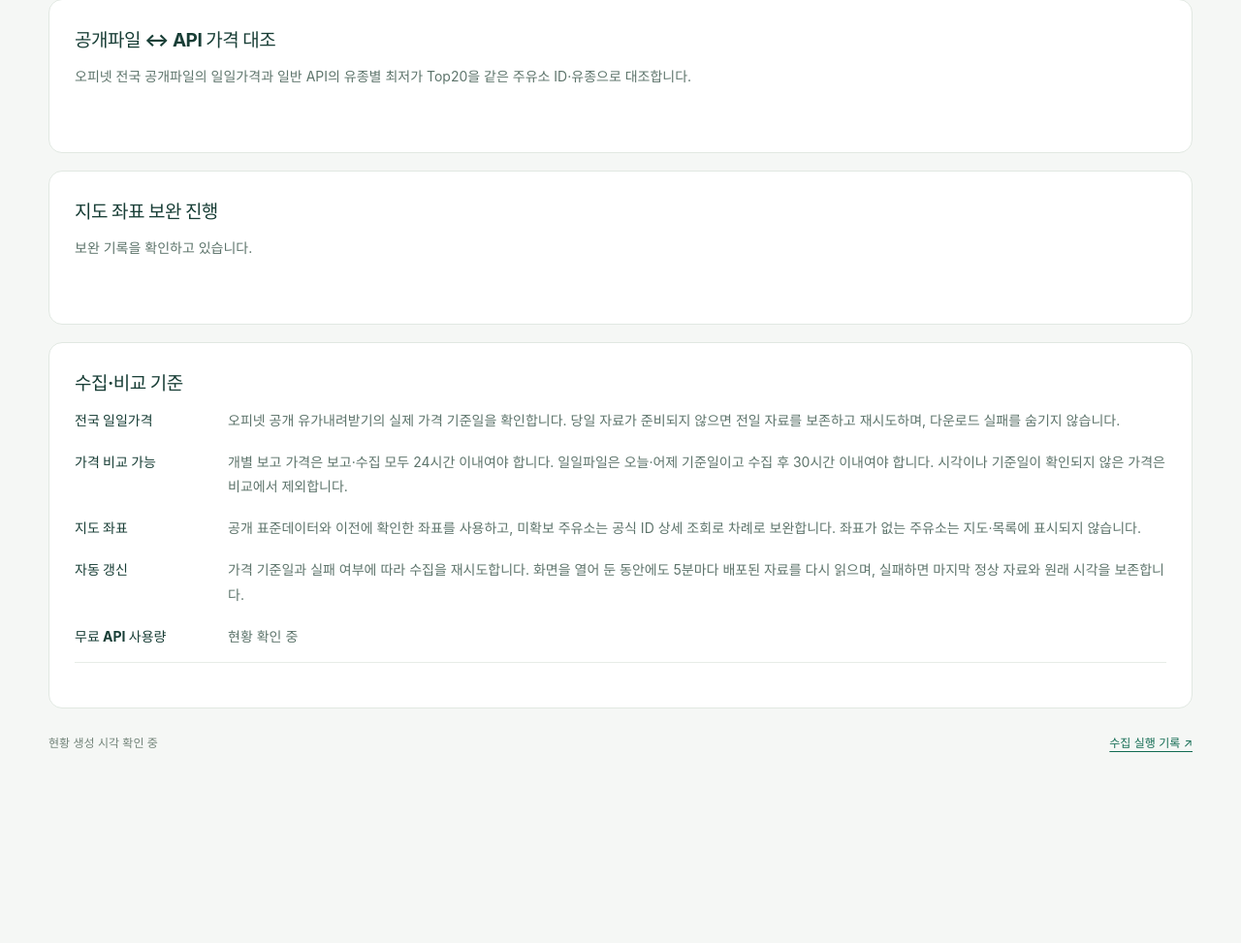
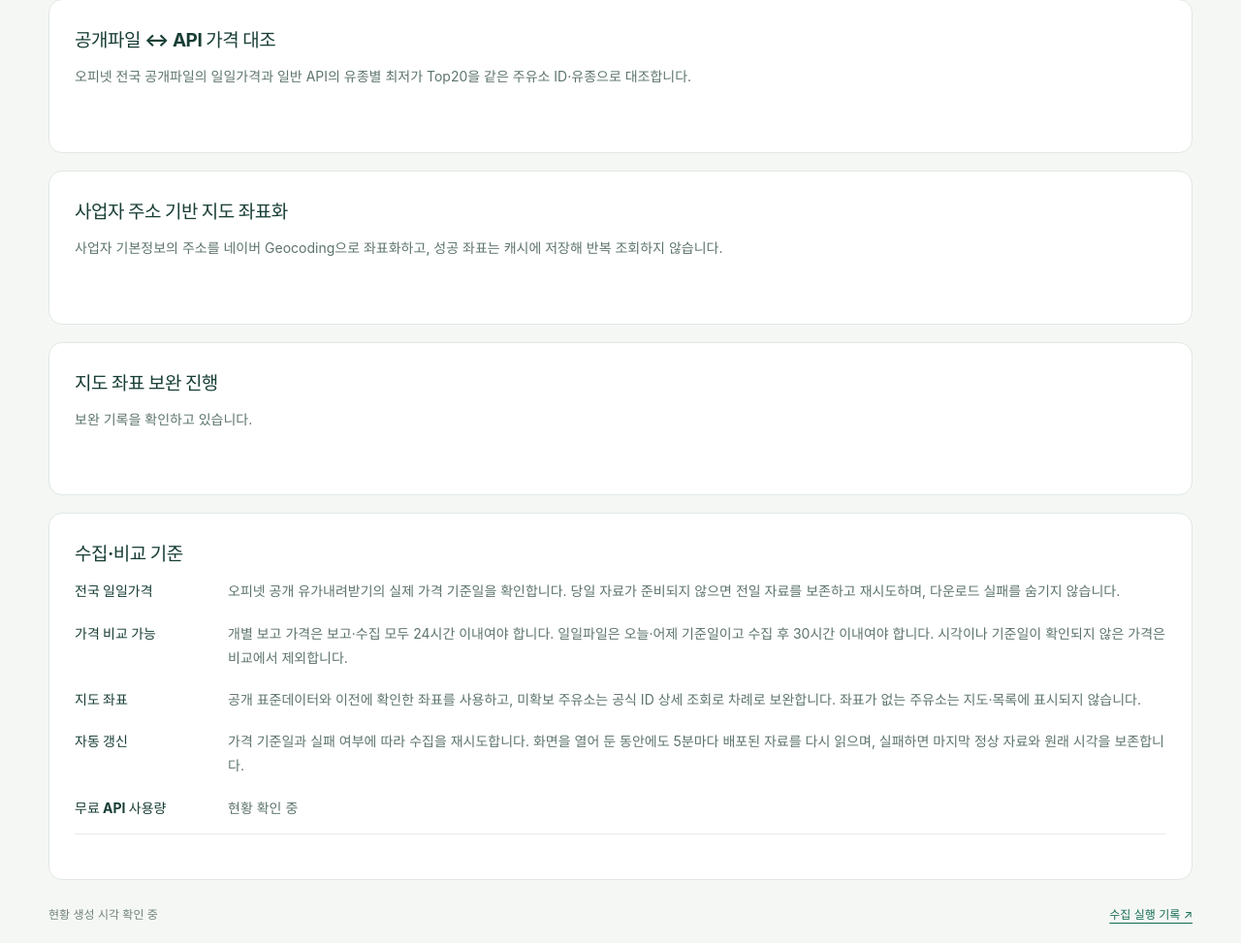
Before and after one commit to softm/juyuhannun, a website with bundled scripts: page public/data-status.html in a window 1280 px wide. Shown: the part 1325-2298 px from the top of the page at 97% size. Before the commit the page ends 2155 px from the top, so only its background shows below. Built offline with nearby package versions, Linux system fonts and the light colour scheme; no server answers.

Commit message:
Show business-address geocoding progress

```diff
--- a/public/data-status.html
+++ b/public/data-status.html
@@ -27,6 +27,7 @@
   <section class="panel"><h2>현재 지도에서 비교할 수 있는 가격</h2><p>전국 일일가격과 지역 API 자료를 주유소·유종별로 합칩니다. 기본 지도·목록에는 마지막 확인 가격도 표시하며, 기준을 지난 가격은 최저가·절약액 계산에서 제외합니다.</p><div id="fuels" class="fuels"></div><p id="eligibility-time"></p><p>LPG는 지역 API에서 확보한 자료만 표시합니다. 지도와 목록은 현재 지도 범위에 있는 주유소를 함께 보여줍니다.</p></section>
   <section class="panel"><h2>자료별 갱신 결과</h2><p>수집 시각은 자료를 가져온 시각입니다. 일괄가격은 주유소별 보고 시각을 제공하지 않으며, 기존 자료 재사용 시 원래 수집 시각을 유지합니다.</p><div class="table-wrap"><table><caption class="sr-only">자료별 수집 상태와 갱신 일정</caption><thead><tr><th>자료</th><th>상태</th><th>건수</th><th>마지막 성공 수집</th><th>최근 확인</th><th>갱신 일정 · 한국시간</th></tr></thead><tbody id="collections"></tbody></table></div><ul id="issues" class="issues"></ul></section>
   <section class="panel"><h2>공개파일 ↔ API 가격 대조</h2><p>오피넷 전국 공개파일의 일일가격과 일반 API의 유종별 최저가 Top20을 같은 주유소 ID·유종으로 대조합니다.</p><div id="comparison-audit" class="coordinate-progress"></div><p id="comparison-audit-note"></p></section>
+  <section class="panel"><h2>사업자 주소 기반 지도 좌표화</h2><p>사업자 기본정보의 주소를 네이버 Geocoding으로 좌표화하고, 성공 좌표는 캐시에 저장해 반복 조회하지 않습니다.</p><div id="address-geocoding" class="coordinate-progress"></div><p id="address-geocoding-note"></p></section>
   <section class="panel"><h2>지도 좌표 보완 진행</h2><p id="coordinate-state">보완 기록을 확인하고 있습니다.</p><div id="coordinate-progress" class="coordinate-progress"></div><p id="coordinate-budget"></p></section>
   <section class="panel"><h2>수집·비교 기준</h2><dl><dt>전국 일일가격</dt><dd>오피넷 공개 유가내려받기의 실제 가격 기준일을 확인합니다. 당일 자료가 준비되지 않으면 전일 자료를 보존하고 재시도하며, 다운로드 실패를 숨기지 않습니다.</dd><dt>가격 비교 가능</dt><dd>개별 보고 가격은 보고·수집 모두 24시간 이내여야 합니다. 일일파일은 오늘·어제 기준일이고 수집 후 30시간 이내여야 합니다. 시각이나 기준일이 확인되지 않은 가격은 비교에서 제외합니다.</dd><dt>지도 좌표</dt><dd>공개 표준데이터와 이전에 확인한 좌표를 사용하고, 미확보 주유소는 공식 ID 상세 조회로 차례로 보완합니다. 좌표가 없는 주유소는 지도·목록에 표시되지 않습니다.</dd><dt>자동 갱신</dt><dd>가격 기준일과 실패 여부에 따라 수집을 재시도합니다. 화면을 열어 둔 동안에도 5분마다 배포된 자료를 다시 읽으며, 실패하면 마지막 정상 자료와 원래 시각을 보존합니다.</dd><dt>무료 API 사용량</dt><dd id="quota">현황 확인 중</dd></dl><div id="sources" class="sources"></div></section>
   <footer><span id="generated">현황 생성 시각 확인 중</span><a href="https://github.com/softm/juyuhannun/actions" target="_blank" rel="noopener noreferrer">수집 실행 기록 ↗</a></footer>
```
